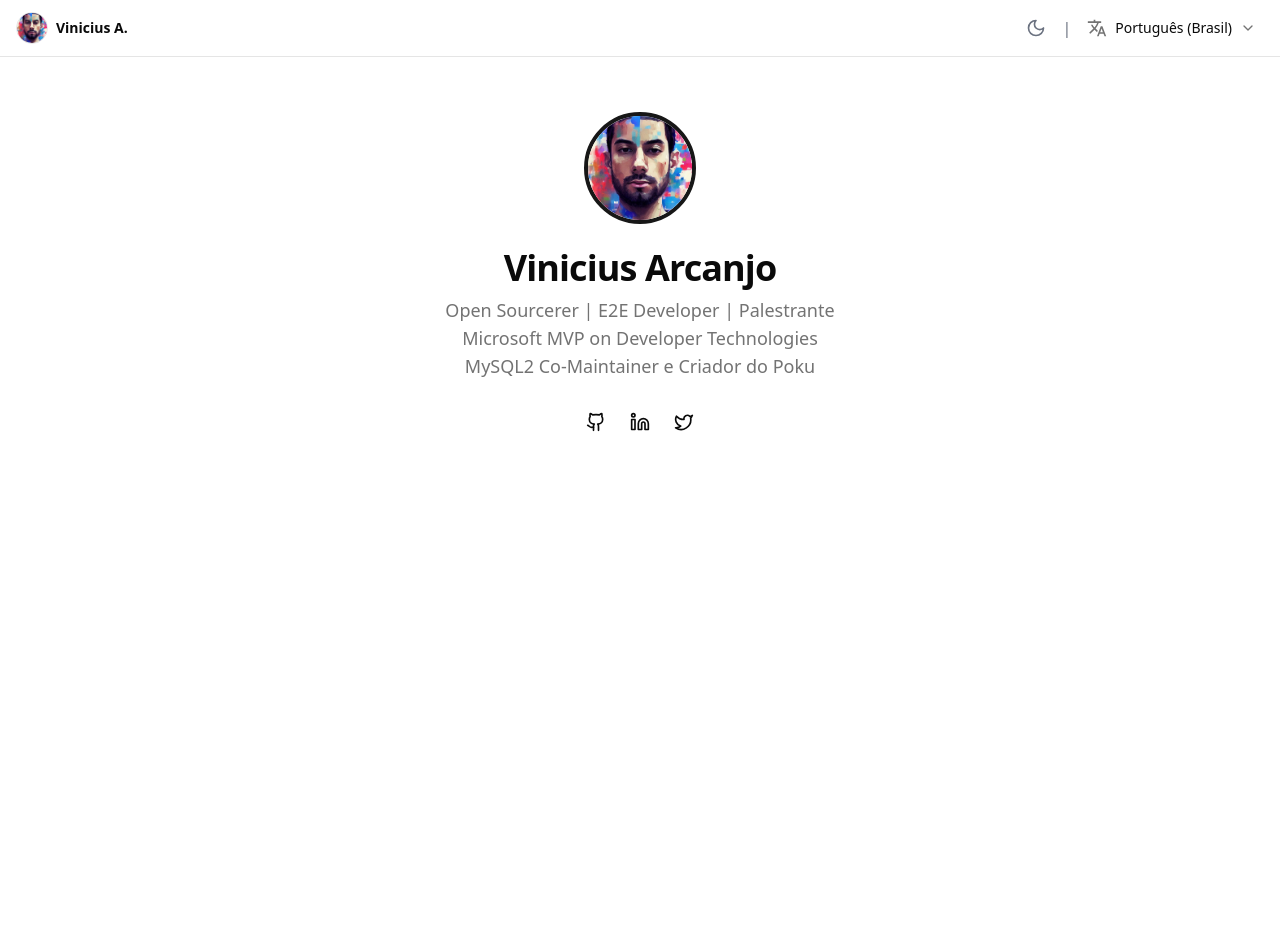
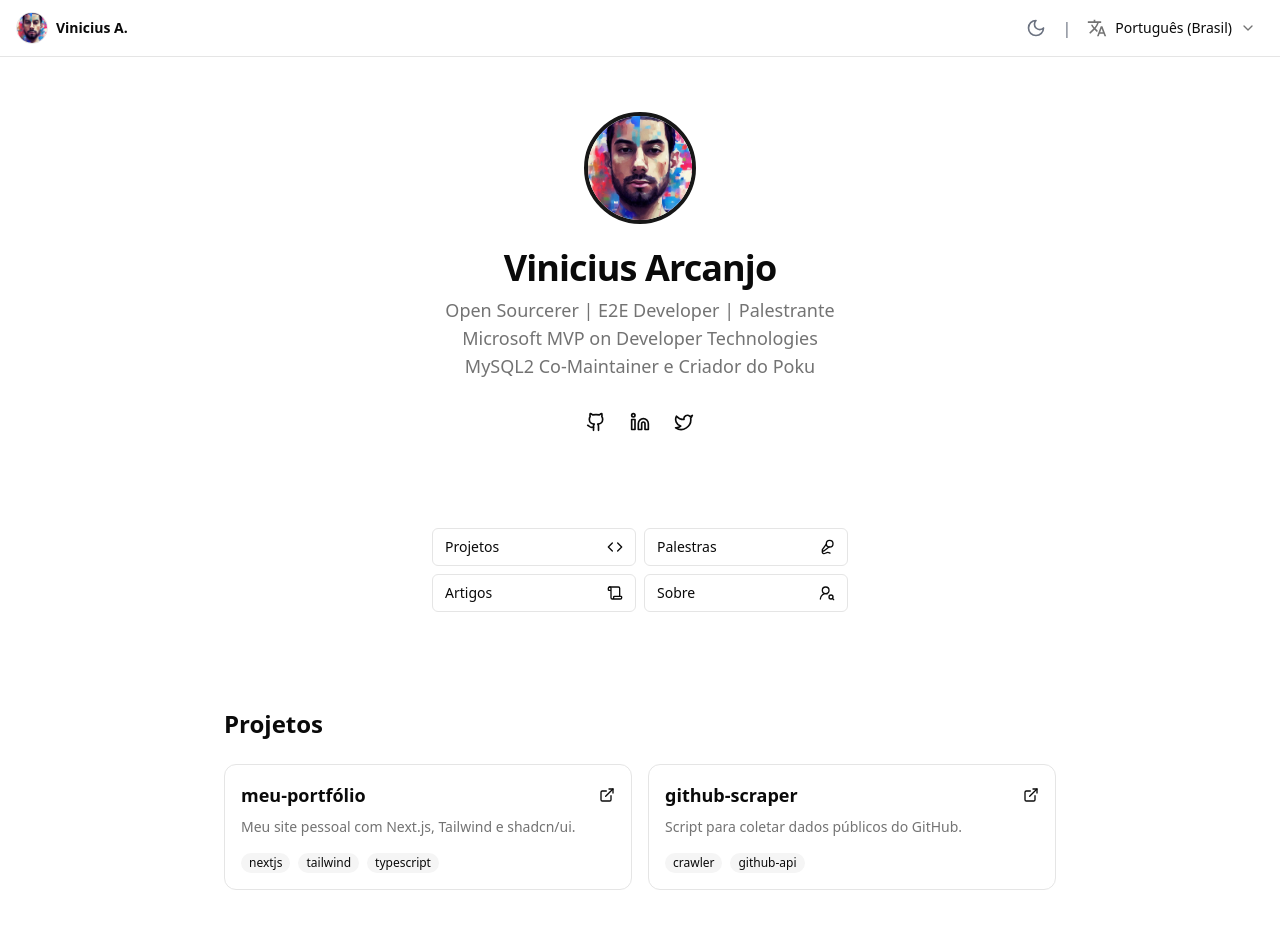
Before and after one commit to vinicius-arcanjo/arcanjo.dev, a Next.js app: page / in a window 1280 px wide. Shown: the top 928 px of the page. Before the commit the page ends 800 px from the top, so only its background shows below. Built offline with nearby package versions, Linux system fonts and the light colour scheme.

Commit message:
Add navigation and projects sections to homepage
Introduced a new SectionNav component for site navigation and a ProjectsSection displaying featured projects with ProjectCard components. Simplified and formatted the CSS variables for better readability.

```diff
--- a/src/app/page.tsx
+++ b/src/app/page.tsx
@@ -1,5 +1,6 @@
 import { HeroSection } from "@/components/hero-section";
-// import { ProjectsSection } from "@/components/projects-section";
+import { ProjectsSection } from "@/components/projects-section";
+import { SectionNav } from '@/components/section-nav';
 // import { TimelineSection } from "@/components/timeline-section";
 // import { Footer } from "@/components/footer";
 
@@ -7,7 +8,8 @@
   return (
     <main className="max-w-4xl mx-auto px-4 py-12 space-y-24">
       <HeroSection />
-      {/*<ProjectsSection />*/}
+      <SectionNav/>
+      <ProjectsSection />
       {/*<TimelineSection />*/}
       {/*<Footer />*/}
     </main>
--- /dev/null
+++ b/src/components/project-card.tsx
@@ -0,0 +1,37 @@
+import { ExternalLink } from "lucide-react";
+
+export interface ProjectCardProps {
+  name: string;
+  description: string;
+  url: string;
+  topics?: string[];
+}
+
+export function ProjectCard({ name, description, url, topics = [] }: ProjectCardProps) {
+  return (
+    <a
+      href={url}
+      target="_blank"
+      rel="noopener noreferrer"
+      className="block border rounded-xl p-4 hover:shadow transition space-y-2"
+    >
+      <div className="flex justify-between items-center">
+        <h3 className="font-semibold text-lg">{name}</h3>
+        <ExternalLink className="w-4 h-4" />
+      </div>
+      <p className="text-sm text-muted-foreground">{description}</p>
+      {topics.length > 0 && (
+        <div className="flex flex-wrap gap-2 pt-2">
+          {topics.map((tag) => (
+            <span
+              key={tag}
+              className="text-xs bg-muted px-2 py-0.5 rounded-full"
+            >
+              {tag}
+            </span>
+          ))}
+        </div>
+      )}
+    </a>
+  );
+}
--- /dev/null
+++ b/src/components/projects-section.tsx
@@ -0,0 +1,30 @@
+// components/projects-section.tsx
+import { ProjectCard } from "@/components/project-card";
+
+export function ProjectsSection() {
+  const projects = [
+    {
+      name: "meu-portfólio",
+      description: "Meu site pessoal com Next.js, Tailwind e shadcn/ui.",
+      url: "https://github.com/seuusuario/meu-portfolio",
+      topics: ["nextjs", "tailwind", "typescript"],
+    },
+    {
+      name: "github-scraper",
+      description: "Script para coletar dados públicos do GitHub.",
+      url: "https://github.com/seuusuario/github-scraper",
+      topics: ["crawler", "github-api"],
+    },
+  ];
+
+  return (
+    <section id="projects" className="space-y-6">
+      <h2 className="text-2xl font-bold">Projetos</h2>
+      <div className="grid md:grid-cols-2 gap-4">
+        {projects.map((project) => (
+          <ProjectCard key={project.url} {...project} />
+        ))}
+      </div>
+    </section>
+  );
+}
--- /dev/null
+++ b/src/components/section-nav.tsx
@@ -0,0 +1,34 @@
+// components/section-nav.tsx
+import Link from 'next/link';
+import {
+  Code,
+  MicVocal,
+  Scroll,
+  UserRoundSearch,
+} from 'lucide-react';
+
+const navLinks = [
+  { href: '/projects', icon: Code, label: 'Projetos' },
+  { href: '/talks', icon: MicVocal, label: 'Palestras' },
+  { href: '/articles', icon: Scroll, label: 'Artigos' },
+  { href: '/about', icon: UserRoundSearch, label: 'Sobre' },
+];
+
+export function SectionNav() {
+  return (
+      <menu className="w-full flex justify-center">
+        <section className="grid grid-cols-2 gap-2 w-1/2">
+          {navLinks.map(({ href, icon: Icon, label }) => (
+            <Link
+              key={href}
+              href={href}
+              className="flex items-center justify-between rounded-md border px-3 py-2 text-sm font-medium text-foreground hover:bg-muted transition"
+            >
+              <span>{label}</span>
+              <Icon className="w-4 h-4" />
+            </Link>
+          ))}
+        </section>
+      </menu>
+  );
+}
```
Also changed, not shown: src/app/globals.css (+3 -51 lines).
